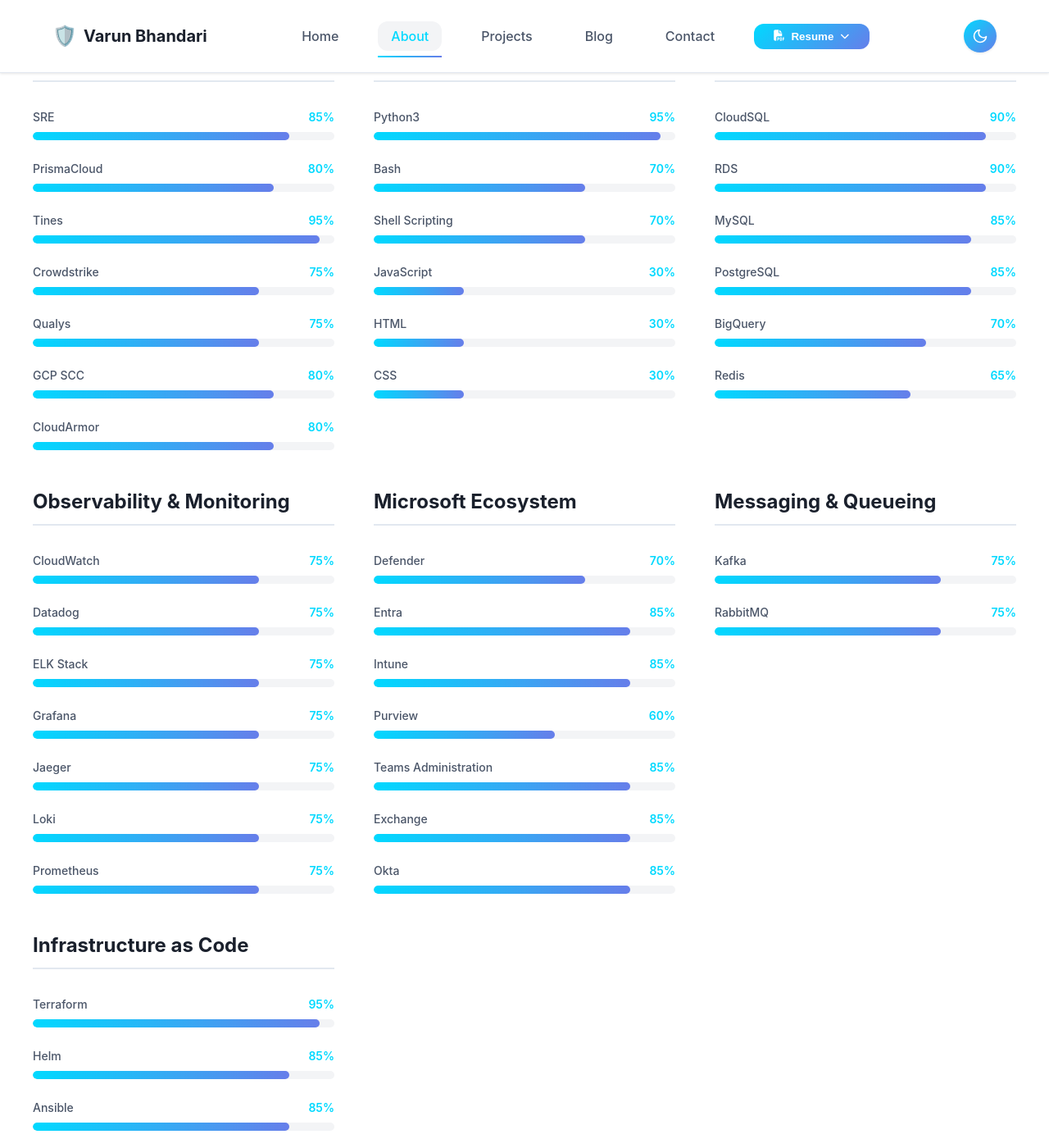
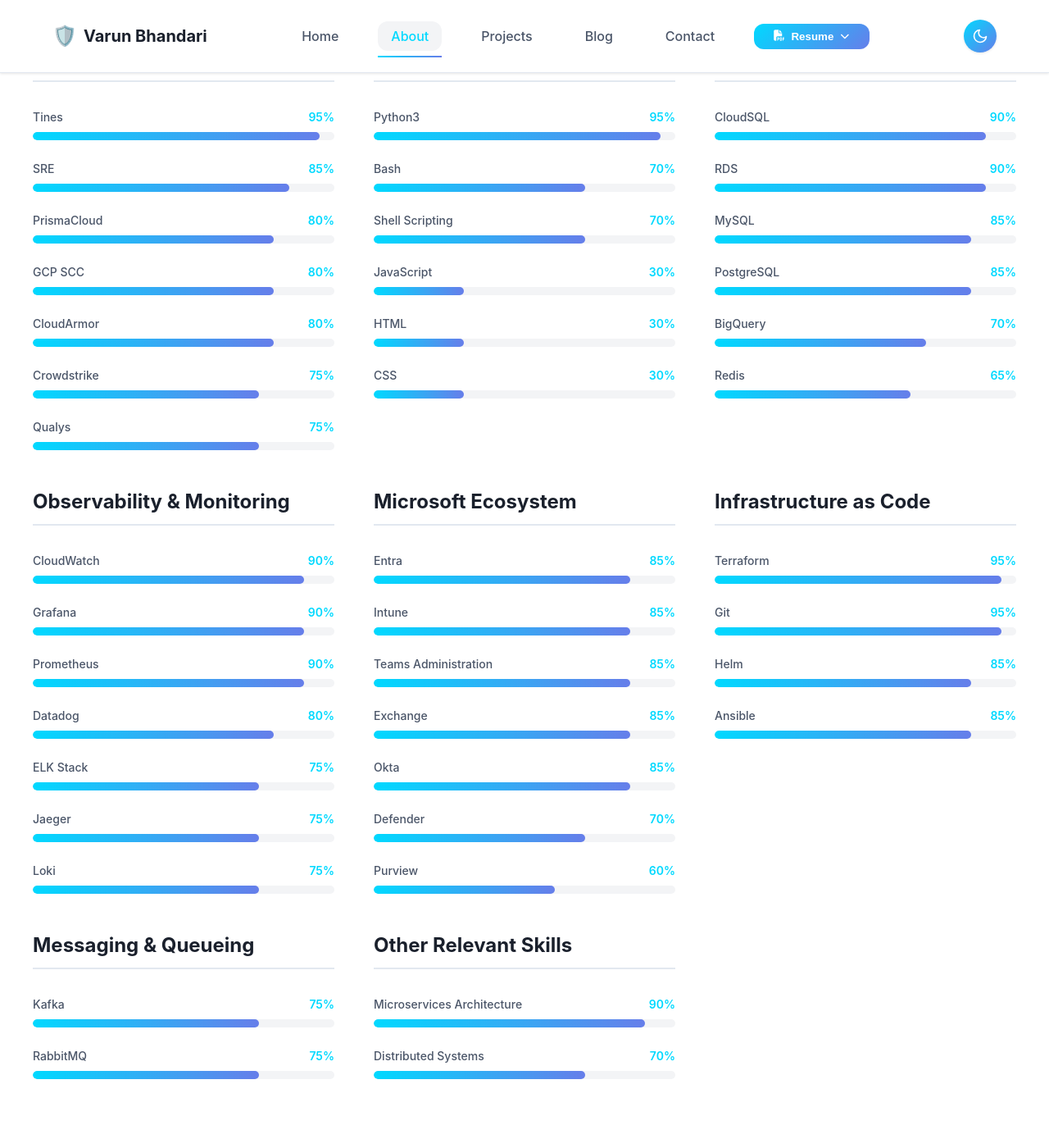
Before and after one commit to z-varun/z-varun, a Jekyll site: the page built from about.html, in a window 1280 px wide and 1400 px high, scrolled down 6151 px. Shown: the whole window at 82% size. Built offline with Jekyll 4.4.1, drawn with Linux system fonts in a browser that asks for light colours; some of the changed text lies outside the part shown.

Commit message:
Fixed order

```diff
--- a/_data/skills.yml
+++ b/_data/skills.yml
@@ -3,28 +3,25 @@
   skills:
     - name: "AWS"
       percentage: 95
+    - name: "GCP"
+      percentage: 90
     - name: "Azure"
       percentage: 70
-    - name: "GCP"
-      percentage: 90
-    - name: "Distributed Systems"
-      percentage: 70
-    - name: "Microservices Architecture"
-      percentage: 90
 
 containerization:
   title: "Containerization & Orchestration"
   skills:
+    - name: "EKS"
+      percentage: 90
+    - name: "GKE"
+      percentage: 90
     - name: "Kubernetes"
       percentage: 80
     - name: "Docker"
       percentage: 80
     - name: "AKS"
-      percentage: 85
-    - name: "EKS"
-      percentage: 85
-    - name: "GKE"
-      percentage: 85
+      percentage: 70
+
 
 ci_cd:
   title: "CI/CD & DevOps"
@@ -41,20 +38,20 @@
 security_tools:
   title: "Security & Compliance"
   skills:
+    - name: "Tines"
+      percentage: 95
     - name: "SRE"
       percentage: 85
     - name: "PrismaCloud"
       percentage: 80
-    - name: "Tines"
-      percentage: 95
+    - name: "GCP SCC"
+      percentage: 80
+    - name: "CloudArmor"
+      percentage: 80
     - name: "Crowdstrike"
       percentage: 75
     - name: "Qualys"
       percentage: 75
-    - name: "GCP SCC"
-      percentage: 80
-    - name: "CloudArmor"
-      percentage: 80
 
 programming:
   title: "Programming & Scripting"
@@ -94,36 +91,48 @@
   title: "Observability & Monitoring"
   skills:
     - name: "CloudWatch"
-      percentage: 75
+      percentage: 90
+    - name: "Grafana"
+      percentage: 90
+    - name: "Prometheus"
+      percentage: 90
     - name: "Datadog"
-      percentage: 75
+      percentage: 80
     - name: "ELK Stack"
-      percentage: 75
-    - name: "Grafana"
       percentage: 75
     - name: "Jaeger"
       percentage: 75
     - name: "Loki"
       percentage: 75
-    - name: "Prometheus"
-      percentage: 75
 
 microsoft:
   title: "Microsoft Ecosystem"
   skills:
-    - name: "Defender"
-      percentage: 70
     - name: "Entra"
       percentage: 85
     - name: "Intune"
       percentage: 85
-    - name: "Purview"
-      percentage: 60
     - name: "Teams Administration"
       percentage: 85
     - name: "Exchange"
       percentage: 85
     - name: "Okta"
+      percentage: 85
+    - name: "Defender"
+      percentage: 70
+    - name: "Purview"
+      percentage: 60
+
+iac:
+  title: "Infrastructure as Code"
+  skills:
+    - name: "Terraform"
+      percentage: 95
+    - name: "Git"
+      percentage: 95
+    - name: "Helm"
+      percentage: 85
+    - name: "Ansible"
       percentage: 85
 
 messaging:
@@ -134,14 +143,10 @@
     - name: "RabbitMQ"
       percentage: 75
 
-iac:
-  title: "Infrastructure as Code"
+others:
+  title: "Other Relevant Skills"
   skills:
-    - name: "Terraform"
-      percentage: 95
-    - name: "Helm"
-      percentage: 85
-    - name: "Ansible"
-      percentage: 85
-    - name: "Git"
-      percentage: 95
+    - name: "Microservices Architecture"
+      percentage: 90
+    - name: "Distributed Systems"
+      percentage: 70
```
